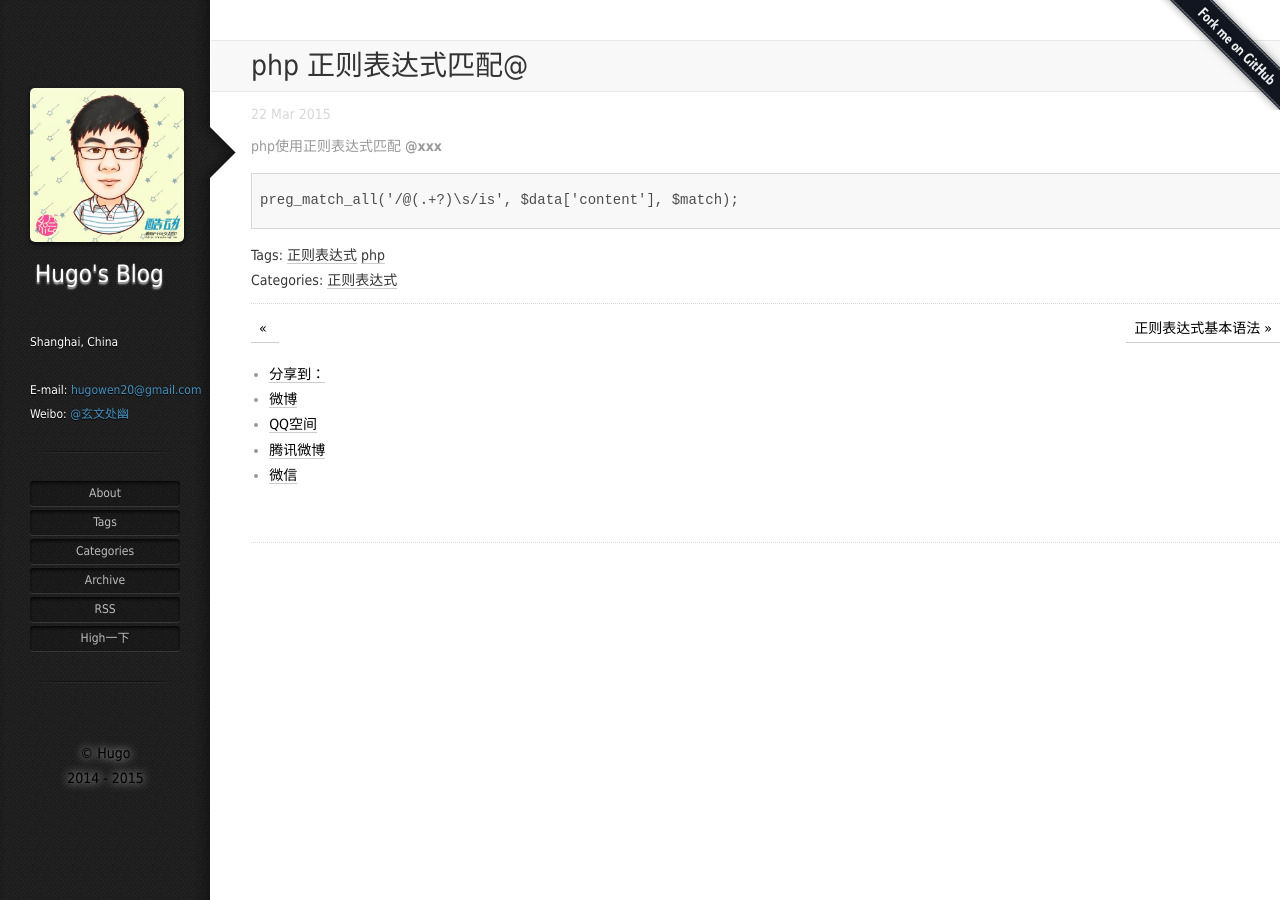
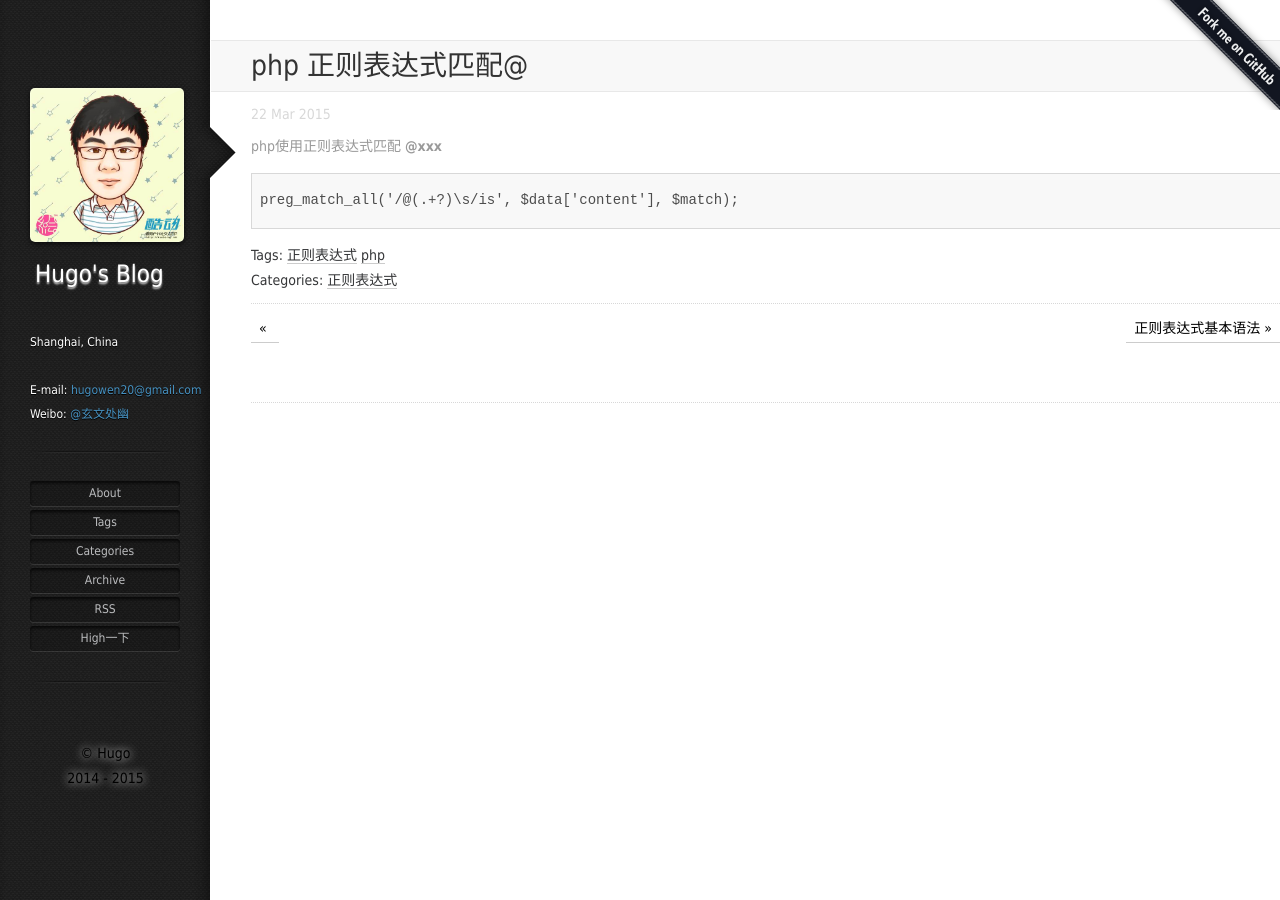
Before and after one commit to HugoWen/HugoWen.github.io_jekyll_bak, a Jekyll site: the page built from _posts/2015-03-22-reg-at.md, in a window 1280 px wide. Built offline with Jekyll 4.4.1, drawn with Linux system fonts in a browser that asks for light colours; Markdown is read by kramdown in place of the engine named in the settings; comment, search, counter and statistics services are not loaded.

```diff
--- a/_config.yml
+++ b/_config.yml
@@ -34,7 +34,7 @@ blogDesc:         <br />Shanghai, China
 favicon:          favicon.ico
 theme:            henter-diandian
 
-duoshuo:          hugo
+duoshuo:          hugowen
 
 copyright:        Copyright © 2014-2015 Hugo All rights reserved.
 
--- a/_layouts/henter-diandian.html
+++ b/_layouts/henter-diandian.html
@@ -100,30 +100,9 @@
     addBlankTargetForLinks();
   });
 
-/*$(document).ready(function() {
-    *//**
-     * disqus
-     *//*
-    var disqusId = $("#disqus_thread");
-    if(disqusId && typeof disqusId != "undefined" && disqusId.length != 0) {
-        var disqusName = "{{ site.disqus }}";
-        var disqus_shortname = disqusName != "" ? disqusName : "henter";
-        (function() {
-            var dsq = document.createElement('script'); dsq.type = 'text/javascript'; dsq.async = true;
-            dsq.src = 'http://' + disqus_shortname + '.disqus.com/embed.js';
-            (document.getElementsByTagName('head')[0] ||
-                document.getElementsByTagName('body')[0]).appendChild(dsq);
-        })();
-    }
-});*/
-</script>
 
-<!-- 多说评论框 start -->
-<!--<div class="ds-thread" data-thread-key="{{ page.id }}" data-title="{{ page.title }}" data-url="{{site.url}}/{{ page.url }}"></div>-->
-<!-- 多说评论框 end -->
   <!-- 多说公共JS代码 start (一个网页只需插入一次) -->
-<!--<script type="text/javascript">
-    var duoshuoQuery = {short_name:"hugowen"};
+  var duoshuoQuery = {short_name:"{{ site.duoshuo }}"};
   (function() {
       var ds = document.createElement('script');
       ds.type = 'text/javascript';ds.async = true;
@@ -132,8 +111,8 @@
       (document.getElementsByTagName('head')[0]
               || document.getElementsByTagName('body')[0]).appendChild(ds);
   })();
-</script>-->
   <!-- 多说公共JS代码 end -->
+</script>
 
 <script type="text/javascript">
     var _bdhmProtocol = (("https:" == document.location.protocol) ? " https://" : " http://");
--- a/_layouts/post.html
+++ b/_layouts/post.html
@@ -28,38 +28,9 @@ layout: henter-diandian
         <a class="next" href="{{ site.url }}{{ page.next.url }}" rel="bookmark">{{ page.next.title | truncatewords:5 }}&nbsp;&raquo;</a>
         {% endif %}
     </nav>
-    <!--<div id="disqus_thread"></div>-->
-
-    <div class="ds-share" data-thread-key="此处请替换为当前文章的thread-key" data-title="此处请替换为分享时显示的标题" data-images="此处请替换为分享时显示的图片的链接地址" data-content="此处请替换为分享时显示的内容" data-url="此处请替换为分享时显示的链接地址">
-        <div class="ds-share-inline">
-            <ul  class="ds-share-icons-">
-
-                <li data-toggle="ds-share-icons-more"><a class="ds-more" href="javascript:void(0);">分享到：</a></li>
-                <li><a class="ds-weibo" href="javascript:void(0);" data-service="weibo">微博</a></li>
-                <li><a class="ds-qzone" href="javascript:void(0);" data-service="qzone">QQ空间</a></li>
-                <li><a class="ds-qqt" href="javascript:void(0);" data-service="qqt">腾讯微博</a></li>
-                <li><a class="ds-wechat" href="javascript:void(0);" data-service="wechat">微信</a></li>
-
-            </ul>
-            <div class="ds-share-icons-more">
-            </div>
-        </div>
-    </div>
 
     <!-- 多说评论框 start -->
     <div class="ds-thread" data-thread-key="{{ page.id }}" data-title="{{ page.title }}" data-url="{{ site.url }}/{{ page.url }}"></div>
     <!-- 多说评论框 end -->
-    <!-- 多说公共JS代码 start (一个网页只需插入一次) -->
-    <script type="text/javascript">
-        var duoshuoQuery = {short_name:"hugowen"};
-        (function() {
-            var ds = document.createElement('script');
-            ds.type = 'text/javascript';ds.async = true;
-            ds.src = (document.location.protocol == 'https:' ? 'https:' : 'http:') + '//static.duoshuo.com/embed.js';
-            ds.charset = 'UTF-8';
-            (document.getElementsByTagName('head')[0]
-                    || document.getElementsByTagName('body')[0]).appendChild(ds);
-        })();
-    </script>
-    <!-- 多说公共JS代码 end -->
+
 </article>
```
Lines whose indentation alone changed are shown as unchanged.
